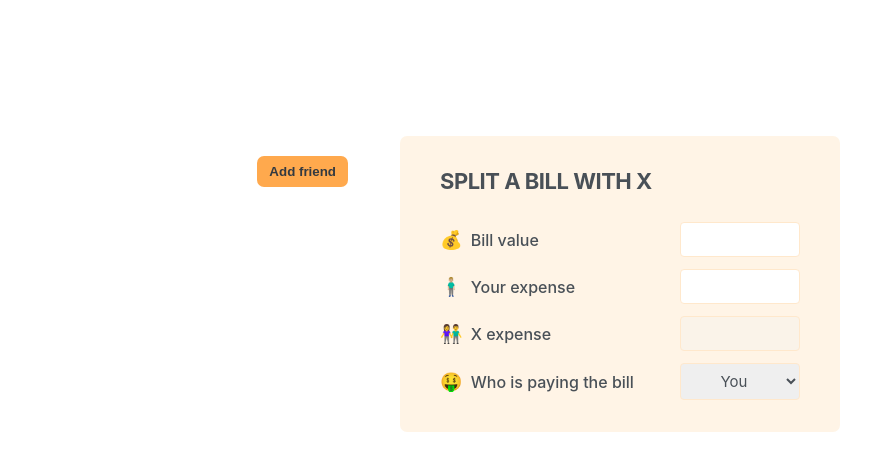
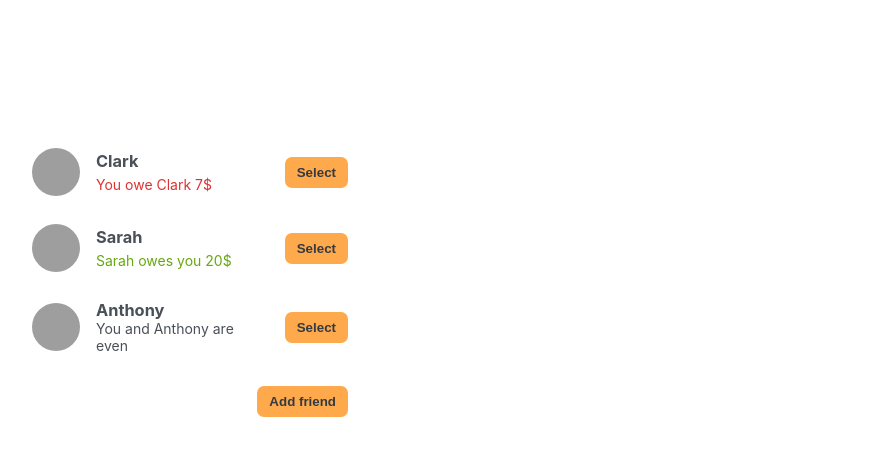
Before and after one commit to hamidreza8968/eat-n-split, a React (Create React App) app: page / in a window 1280 px wide. Shown: the top 470 px of the page, without its empty margins (210-1081 px from the left). Built offline with nearby package versions, Linux system fonts and the light colour scheme; grey boxes are pictures that could not be loaded.

Commit message:
adding "selecting friend" functionality.

```diff
--- a/src/App.js
+++ b/src/App.js
@@ -27,50 +27,61 @@ function App() {
         setShowAddFriend((show) => !show);
     }
 
-    const [friends , setFriends] = useState([]);
-    const [name , setName] = useState("");
-    const [image , setImage] = useState("");
-
+    const [friends , setFriends] = useState(initialFriends);
     function handleAddFriend(friend){
         setFriends(friends => [...friends , friend]);
+        setShowAddFriend(false);
+    }
+
+    const [selectedFriend , setSelectedFriend]= useState(null);
+    function handleSelection(friend) {
+        // setSelectedFriend(friend);
+        setSelectedFriend((cur) => cur?.id === friend.id ? null : friend);
         setShowAddFriend(false);
     }
 
     return (
         <div className="app">
             <div className="sidebar">
-                <FriendsList friends={friends}/>
-                {showAddFriend && <FormAddFriend friends={friends} onAddFriend={handleAddFriend} name={name} onSetName={setName} image={image} onSetImage={setImage}/>}
+                <FriendsList friends={friends} selectedFriend={selectedFriend} onSelectFriend={handleSelection}/>
+                {showAddFriend && <FormAddFriend friends={friends} onAddFriend={handleAddFriend}/>}
                 <Button onClick={handleShowAddFriend}>{showAddFriend ? "Close" : "Add friend"}</Button>
             </div>
-            <FormSplitBill/>
+            {selectedFriend  && <FormSplitBill selectedFriend={selectedFriend}/>}
         </div>
     );
 }
 
-function FriendsList({friends}) {
+function FriendsList({friends , selectedFriend , onSelectFriend}) {
 
   return (
       <ul>
-        {friends.map(friend => <Friend friend={friend} key={friend.id}/>)}
+        {friends.map(friend => <Friend friend={friend} key={friend.id} selectedFriend={selectedFriend} onSelectFriend={onSelectFriend}/>)}
       </ul>
   );
 }
 
-function Friend({friend}) {
+function Friend({friend , selectedFriend , onSelectFriend}) {
+
+const isSelected = selectedFriend?.id === friend.id;
+
   return (
-      <li>
+      <li className={isSelected ? "selected" : ""}>
         <img src={friend.image} alt={friend.name}/>
         <h3>{friend.name}</h3>
         {friend.balance < 0 && <p className="red">You owe {friend.name} {Math.abs(friend.balance)}$</p>}
         {friend.balance > 0 && <p className="green">{friend.name} owes you {Math.abs(friend.balance)}$</p>}
         {friend.balance === 0 && <p>You and {friend.name} are even</p>}
-        <Button>Select</Button>
+        <Button onClick={() => onSelectFriend(friend)}>{isSelected ? "Close" : "Select"}</Button>
       </li>
   );
 }
 
-function FormAddFriend({onAddFriend , name , onSetName, image , onSetImage}) {
+function FormAddFriend({onAddFriend}) {
+
+    const [name , setName] = useState("");
+    const [image , setImage] = useState("");
+
     function handleSubmit(e) {
         e.preventDefault();
 
@@ -78,24 +89,24 @@ function FormAddFriend({onAddFriend , name , onSetName, image , onSetImage}) {
 
         const newFriend = {
             name,
+            id:crypto.randomUUID(),
             image,
             balance:0,
-            id: crypto.randomUUID(),
         };
 
         onAddFriend(newFriend);
 
-       onSetName("");
-       onSetImage("");
+       setName("");
+       setImage("");
     }
 
   return (
       <form className="form-add-friend" action="" onSubmit={handleSubmit}>
         <label htmlFor="">👫 Friend name</label>
-        <input value={name} onChange={(e) => onSetName(e.target.value)} type="text"/>
+        <input value={name} onChange={(e) => setName(e.target.value)} type="text"/>
 
         <label htmlFor="">🌅 Image URL</label>
-        <input value={image} onChange={(e) => onSetImage(e.target.value)} type="text"/>
+        <input value={image} onChange={(e) => setImage(e.target.value)} type="text"/>
 
         <Button>Add</Button>
       </form>
@@ -103,20 +114,21 @@ function FormAddFriend({onAddFriend , name , onSetName, image , onSetImage}) {
 
 }
 
-function FormSplitBill() {
+function FormSplitBill({selectedFriend}) {
+
   return (
       <form className="form-split-bill" action="">
-        <h2>Split a bill with X</h2>
+        <h2>Split a bill with {selectedFriend.name}</h2>
         <label htmlFor="">💰 Bill value</label>
         <input type="text"/>
         <label htmlFor="">🧍🏼‍♂️ Your expense</label>
         <input type="text"/>
-        <label htmlFor="">👫 X expense</label>
+        <label htmlFor="">👫 {selectedFriend.name} expense</label>
         <input type="text" disabled/>
         <label htmlFor="">🤑 Who is paying the bill</label>
         <select name="" id="">
           <option value="user">You</option>
-          <option value="friend">X</option>
+          <option value="friend">{selectedFriend.name}</option>
         </select>
       </form>
 
```
